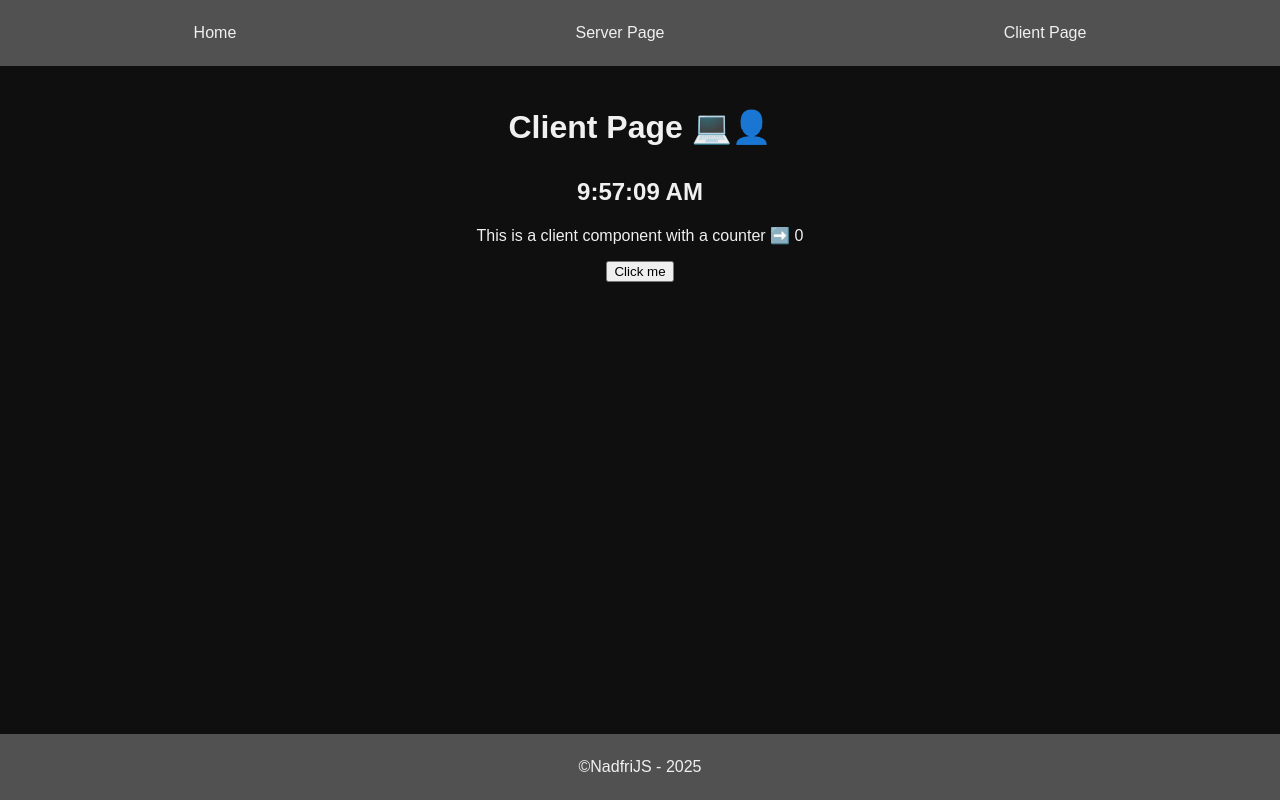
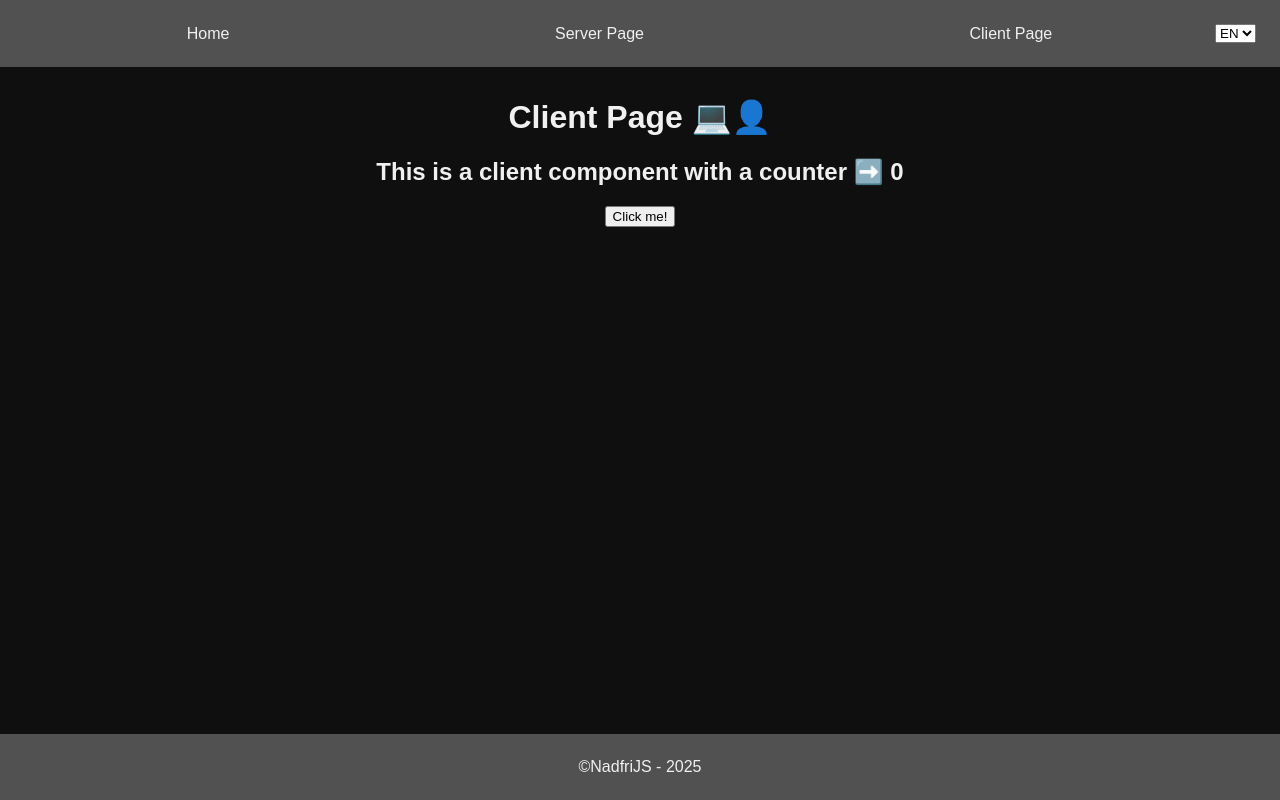
Before and after one commit to nadfri/nextjs-intl-i18n, a Next.js app: page /en/client-page in a window 1280 px wide. Built offline with nearby package versions, Linux system fonts and the light colour scheme.

Commit message:
Add: Toggle Locale

```diff
--- a/src/app/[locale]/client-page/page.tsx
+++ b/src/app/[locale]/client-page/page.tsx
@@ -1,27 +1,20 @@
 'use client';
-import { useTranslations, useFormatter } from 'next-intl';
+import { useTranslations } from 'next-intl';
 import { useState } from 'react';
 
 export default function ClientPage() {
   const [count, setCount] = useState(0);
+  const increment = () => setCount((current) => current + 1);
+
   const t = useTranslations('clientPage');
-  const format = useFormatter();
-
-  const time = format.dateTime(new Date(), {
-    hour: 'numeric',
-    minute: 'numeric',
-    second: 'numeric',
-  });
 
   return (
     <>
-      <h1>{t('title', { time })}</h1>
+      <h1>{t('title')}</h1>
 
-      <h2>{time}</h2>
+      <h2>{t('description', { count })}</h2>
 
-      <p>{t('description', { count })}</p>
-
-      <button onClick={() => setCount(count + 1)}>Click me</button>
+      <button onClick={increment}>{t('clickMe')}</button>
     </>
   );
 }
--- a/src/app/[locale]/globals.css
+++ b/src/app/[locale]/globals.css
@@ -38,9 +38,16 @@ a:hover {
 
 header,
 footer {
-  text-align: center;
+  display: flex;
+  justify-content: center;
+  align-items: center;
+
   padding: 1.5rem;
   background-color: #515151;
+}
+
+nav {
+  flex: 1;
 }
 
 ul {
@@ -50,8 +57,3 @@ ul {
   margin: 0;
   padding: 0;
 }
-
-h1 {
-  margin-block: 2rem;
-  text-align: center;
-}
--- a/src/app/[locale]/layout.tsx
+++ b/src/app/[locale]/layout.tsx
@@ -6,11 +6,15 @@ import { Footer } from '@/components/Footer';
 import { notFound } from 'next/navigation';
 import { routing } from '@/i18n/routing';
 import { hasLocale, NextIntlClientProvider } from 'next-intl';
+import { getTranslations, setRequestLocale } from 'next-intl/server';
 
-export const metadata: Metadata = {
-  title: 'Internationalized Next.js App',
-  description: 'Generated by create next app',
-};
+export async function generateMetadata(): Promise<Metadata> {
+  const t = await getTranslations('layout');
+  return {
+    title: t('title'),
+    description: t('description'),
+  };
+}
 
 export default async function RootLayout({
   children,
@@ -24,6 +28,9 @@ export default async function RootLayout({
   if (!hasLocale(routing.locales, locale)) {
     notFound();
   }
+
+  // Enable static rendering
+  setRequestLocale(locale);
 
   return (
     <html lang={locale}>
--- a/src/components/Header.tsx
+++ b/src/components/Header.tsx
@@ -1,5 +1,6 @@
 import { useTranslations } from 'next-intl';
 import { Link } from '@/i18n/navigation';
+import { ToggleLocalSuspense } from './ToggleLocale';
 
 export function Header() {
   const t = useTranslations('links');
@@ -21,6 +22,8 @@ export function Header() {
           ))}
         </ul>
       </nav>
+
+      <ToggleLocalSuspense />
     </header>
   );
 }
--- /dev/null
+++ b/src/components/ToggleLocale.tsx
@@ -0,0 +1,42 @@
+'use client';
+import { useRouter, usePathname } from '@/i18n/navigation';
+import { routing } from '@/i18n/routing';
+import { Locale, useLocale } from 'next-intl';
+import { useSearchParams } from 'next/navigation';
+import { Suspense } from 'react';
+
+function ToggleLocale() {
+  const router = useRouter();
+  const pathname = usePathname();
+  const searchParams = useSearchParams();
+  const locales = routing.locales;
+  const currentLocale = useLocale();
+
+  const handleLocaleChange = (event: React.ChangeEvent<HTMLSelectElement>) => {
+    const selectedLocale = event.target.value as Locale;
+    const queryString = searchParams.toString();
+    const newUrl = queryString ? `${pathname}?${queryString}` : pathname;
+
+    router.replace({ pathname: newUrl }, { locale: selectedLocale });
+    //router.refresh(); /* Optional: Refresh the page to load locale-specific data */
+  };
+
+  return (
+    <select onChange={handleLocaleChange} value={currentLocale}>
+      {locales.map((locale) => (
+        <option key={locale} value={locale}>
+          {locale.toUpperCase()}
+        </option>
+      ))}
+    </select>
+  );
+}
+
+/* Wrapper component to use Suspense cause useSearchParams */
+export function ToggleLocalSuspense() {
+  return (
+    <Suspense fallback='Loading...'>
+      <ToggleLocale />
+    </Suspense>
+  );
+}
--- a/src/i18n/routing.ts
+++ b/src/i18n/routing.ts
@@ -3,4 +3,6 @@ import { defineRouting } from 'next-intl/routing';
 export const routing = defineRouting({
   locales: ['en', 'fr', 'ar'],
   defaultLocale: 'en',
+  localeDetection: true,
+  // localePrefix: 'as-needed' /* Optional */
 });
--- a/src/messages/ar.json
+++ b/src/messages/ar.json
@@ -1,24 +1,30 @@
 {
   "home": {
     "title": "👌 مرحبًا بك في الصفحة الرئيسية",
-    "description": "هذه هي الصفحة الرئيسية"
+    "description": "هذه الصفحة هي صفحة خادم بدون متزامن"
   },
-
   "clientPage": {
     "title": "💻👤 صفحة العميل",
     "description": "{count} ⬅️ هذا مكون عميل مع عداد",
     "clickMe": "!انقر علي"
   },
-
   "serverPage": {
     "title": "🖥️🗄️🖥️ صفحة الخادم",
-    "description": "هذا مكون خادم بمحتوى ثابت",
+    "description": "هذا مكون خادم مع Async وجلب البيانات",
     "name": "{name} :اسم المستخدم"
   },
-
   "links": {
     "home": "الصفحة الرئيسية",
     "clientPage": "صفحة العميل",
     "serverPage": "صفحة الخادم"
+  },
+  "layout": {
+    "title": "تطبيق Next.js متعدد",
+    "description": "create next app أنشأت من "
+  },
+  "notFound": {
+    "title": "الصفحة غير موجودة",
+    "description": "الصفحة التي تبحث عنها غير موجودة",
+    "goHome": "⬅️العودة إلى الصفحة الرئيسية"
   }
 }
--- a/src/messages/en.json
+++ b/src/messages/en.json
@@ -1,24 +1,30 @@
 {
   "home": {
     "title": "Welcome to the Home Page 👌",
-    "description": "This is the home page"
+    "description": "This page is a server page without async"
   },
-
   "clientPage": {
     "title": "Client Page 💻👤",
     "description": "This is a client component with a counter ➡️ {count}",
     "clickMe": "Click me!"
   },
-
   "serverPage": {
     "title": "Server Page 🖥️🗄️🖥️",
-    "description": "This is a server component with static content",
+    "description": "This is a server component with async and data fetching",
     "name": "User name: {name}"
   },
-
   "links": {
     "home": "Home",
     "clientPage": "Client Page",
     "serverPage": "Server Page"
+  },
+  "layout": {
+    "title": "Internationalized Next.js App",
+    "description": "Generated by create next app"
+  },
+  "notFound": {
+    "title": "Page Not Found",
+    "description": "The page you are looking for does not exist.",
+    "goHome": "Go Home ➡️"
   }
 }
--- a/src/messages/fr.json
+++ b/src/messages/fr.json
@@ -1,24 +1,30 @@
 {
   "home": {
     "title": "Bienvenue sur la page d'accueil 👌",
-    "description": "Ceci est la page d'accueil"
+    "description": "Cette page est une page de serveur sans asynchronisation"
   },
-
   "clientPage": {
     "title": "Page Client 💻👤",
     "description": "Ceci est un composant client avec un compteur ➡️ {count}",
     "clickMe": "Clique moi !"
   },
-
   "serverPage": {
     "title": "Page Serveur 🖥️🗄️🖥️",
-    "description": "Ceci est un composant serveur avec du contenu statique.",
+    "description": "Ceci est un composant de serveur avec asynchronisation et récupération des données",
     "name": "Nom d'utilisateur : {name}"
   },
-
   "links": {
     "home": "Accueil",
     "clientPage": "Page Client",
     "serverPage": "Page Serveur"
+  },
+  "layout": {
+    "title": "App Next.js internationalisée",
+    "description": "Généré par create next app"
+  },
+  "notFound": {
+    "title": "Page introuvable",
+    "description": "La page que vous recherchez n'existe pas.",
+    "goHome": "Rentrer chez vous ➡️"
   }
 }
```
Also changed, not shown: src/app/[locale]/page.tsx (+18 -2 lines), src/app/[locale]/server-page/page.tsx (+14 -3 lines).
